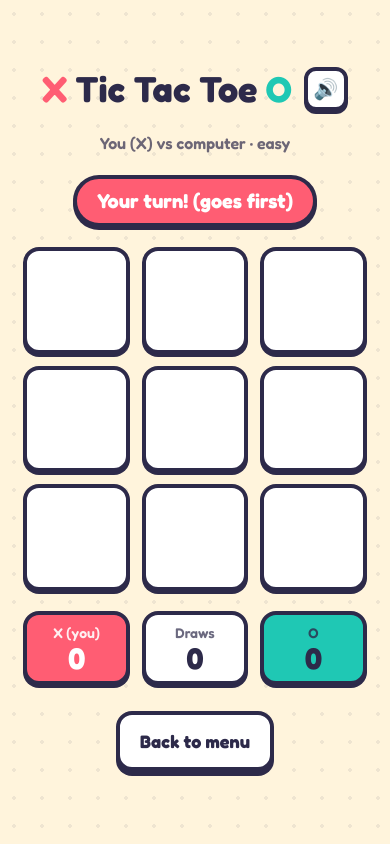
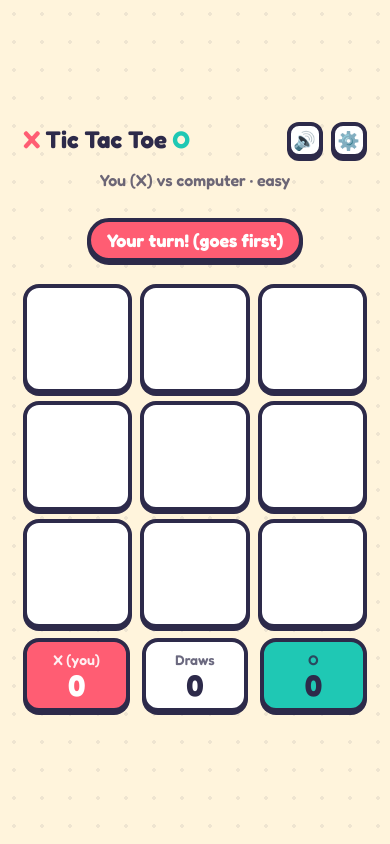
Before and after one commit to dewald-els/devjam-tic-tac-toe, a Vue app: page / in a window 390 px wide. Both pictures are taken after a click on the button "Easy". Built offline with nearby package versions, Linux system fonts and the light colour scheme; no server answers.

Commit message:
feat: More responsive

```diff
--- a/src/App.vue
+++ b/src/App.vue
@@ -6,7 +6,7 @@ const { state } = useGame()
 </script>
 
 <template>
-  <main class="min-h-dvh flex flex-col items-center justify-center p-4 sm:p-8">
+  <main class="min-h-dvh flex flex-col items-center justify-center p-3 sm:p-8">
     <router-view />
   </main>
   <ToastHost />
--- a/src/components/Board.vue
+++ b/src/components/Board.vue
@@ -22,7 +22,7 @@ const label = (i: number) => {
 </script>
 
 <template>
-  <div class="grid grid-cols-3 grid-rows-3 gap-3 sm:gap-4 w-[min(88vw,22rem)] h-[min(88vw,22rem)]" role="group" aria-label="Game board">
+  <div class="grid grid-cols-3 grid-rows-3 gap-2 sm:gap-4 w-[min(88vw,22rem,46dvh)] h-[min(88vw,22rem,46dvh)]" role="group" aria-label="Game board">
     <button
       v-for="(cell, i) in state.game.board"
       :key="i"
--- a/src/components/Reactions.vue
+++ b/src/components/Reactions.vue
@@ -2,7 +2,7 @@
 import { useGame } from "../store"
 
 const { state, actions } = useGame()
-const emojis = ["👍", "😂", "😮", "😈", "🎉", "❤️"]
+const emojis = ["😂", "😮", "😈", "🎉", "❤️"]
 </script>
 
 <template>
--- a/src/views/Game.vue
+++ b/src/views/Game.vue
@@ -10,6 +10,7 @@ import { isMuted, setMuted } from "../utils/sound"
 const { state, actions } = useGame()
 
 const muted = ref(isMuted())
+const settingsOpen = ref(false)
 const toggleMute = () => {
   muted.value = !muted.value
   setMuted(muted.value)
@@ -51,35 +52,51 @@ async function copy(text: string, message: string) {
 </script>
 
 <template>
-  <div class="flex flex-col items-center gap-5">
-    <div class="flex items-center gap-3">
-      <h1 class="text-4xl font-bold">
+  <div class="flex flex-col items-center gap-2.5 sm:gap-5">
+    <div class="flex items-center justify-between gap-3 w-full max-w-[22rem] sm:max-w-md">
+      <h1 class="text-2xl sm:text-4xl font-bold">
         <span class="text-coral">X</span> Tic Tac Toe <span class="text-teal">O</span>
       </h1>
-      <button
-        class="w-11 h-11 text-xl rounded-xl border-4 border-ink bg-white shadow-pop-sm"
-        :aria-label="muted ? 'Unmute sounds' : 'Mute sounds'"
-        @click="toggleMute">
-        {{ muted ? "🔇" : "🔊" }}
-      </button>
+      <div class="relative flex items-center gap-2">
+        <button
+          class="w-9 h-9 sm:w-11 sm:h-11 text-lg sm:text-xl rounded-xl border-4 border-ink bg-white shadow-pop-sm"
+          :aria-label="muted ? 'Unmute sounds' : 'Mute sounds'"
+          @click="toggleMute">
+          {{ muted ? "🔇" : "🔊" }}
+        </button>
+        <button
+          class="w-9 h-9 sm:w-11 sm:h-11 text-lg sm:text-xl rounded-xl border-4 border-ink bg-white shadow-pop-sm"
+          aria-label="Settings"
+          :aria-expanded="settingsOpen"
+          @click="settingsOpen = !settingsOpen">
+          ⚙️
+        </button>
+        <div
+          v-if="settingsOpen"
+          class="absolute right-0 top-full mt-2 z-10 card !p-2 flex flex-col gap-2 min-w-[10rem]">
+          <button class="btn btn-ghost !py-2 !px-3 !text-base" @click="actions.leave">
+            {{ state.mode === "online" ? "Leave room" : "Back to menu" }}
+          </button>
+        </div>
+      </div>
     </div>
 
-    <div v-if="state.mode === 'online'" class="card !p-3 flex flex-col items-center gap-2">
-      <div class="leading-tight text-center">
-        <div class="text-xs font-semibold text-ink/60 uppercase tracking-wide">Room code</div>
-        <div class="text-2xl font-bold tracking-[0.25em]">{{ state.code }}</div>
+    <div v-if="state.mode === 'online' && !state.opponentPresent" class="card !py-2 !px-4 sm:!px-5 flex flex-row items-center justify-between gap-5 min-w-[17rem]">
+      <div class="leading-tight text-left">
+        <div class="text-[10px] font-semibold text-ink/60 uppercase tracking-wide">Room code</div>
+        <div class="text-lg font-bold tracking-[0.2em]">{{ state.code }}</div>
       </div>
-      <button class="btn btn-ghost !py-2 !px-3 !text-base" @click="copy(shareUrl, 'Invite link copied!')">
+      <button class="btn bg-green-500 text-white !py-1 !px-3 !text-sm" @click="copy(shareUrl, 'Invite link copied!')">
         Copy link
       </button>
     </div>
     <div v-else-if="state.mode === 'cpu'" class="font-semibold text-ink/70">
       You (X) vs computer · {{ state.cpuLevel === "hard" ? "unbeatable" : "easy" }}
     </div>
-    <div v-else class="font-semibold text-ink/70">Playing locally on one device</div>
+    <div v-else-if="state.mode === 'local'" class="font-semibold text-ink/70">Playing locally on one device</div>
 
     <div
-      class="px-5 py-2 rounded-full border-4 border-ink font-bold text-xl shadow-pop-sm"
+      class="mt-4 mb-3 sm:my-0 px-4 sm:px-5 py-1 sm:py-2 rounded-full border-4 border-ink font-bold text-lg sm:text-xl shadow-pop-sm"
       :class="finished || waiting || (state.mode === 'online' && !state.connected) || state.opponentAway ? 'bg-sun' : turnColor"
       role="status">
       {{ status }}
@@ -98,15 +115,12 @@ async function copy(text: string, message: string) {
       <button class="btn btn-grape mt-3" @click="actions.findNewOpponent">Find a new opponent</button>
     </div>
 
-    <div class="flex flex-wrap justify-center gap-3 items-center min-h-[4.5rem]">
+    <div class="flex flex-wrap justify-center gap-3 items-center sm:min-h-[4.5rem]">
       <button v-if="finished" class="btn" :disabled="iAskedRematch" @click="actions.rematch">
         {{ iAskedRematch ? "Waiting for opponent…" : opponentAskedRematch ? "Accept rematch" : "Play again" }}
       </button>
-      <button class="btn btn-ghost" @click="actions.leave">
-        {{ state.mode === "online" ? "Leave room" : "Back to menu" }}
-      </button>
     </div>
-    <p v-if="opponentAskedRematch" class="font-bold text-grape -mt-3">Your opponent wants a rematch!</p>
+    <p v-if="opponentAskedRematch" class="font-bold text-grape -mt-1 sm:-mt-3">Your opponent wants a rematch!</p>
 
     <Confetti v-if="iWon" :key="state.scores.X + '-' + state.scores.O" />
   </div>
```
Also changed, not shown: 1 other file (tests, documents, lock files or other folders).
